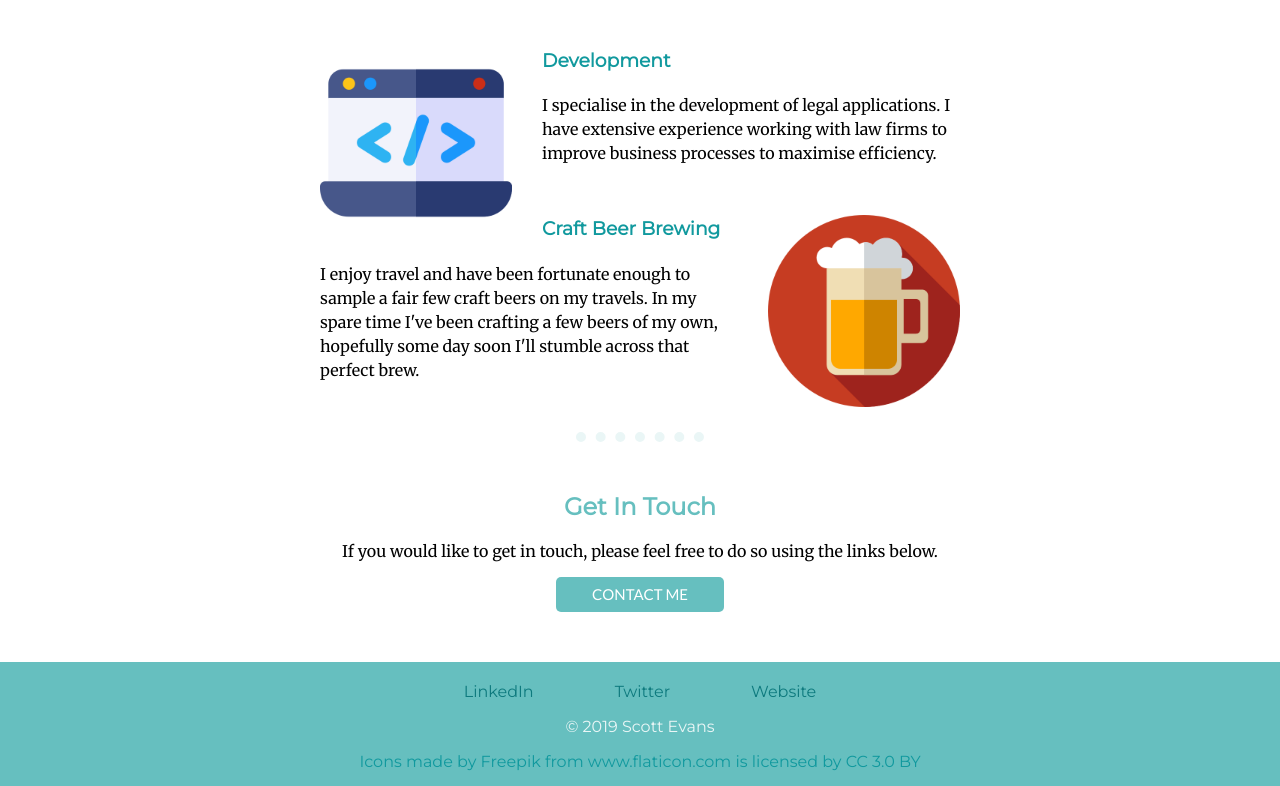
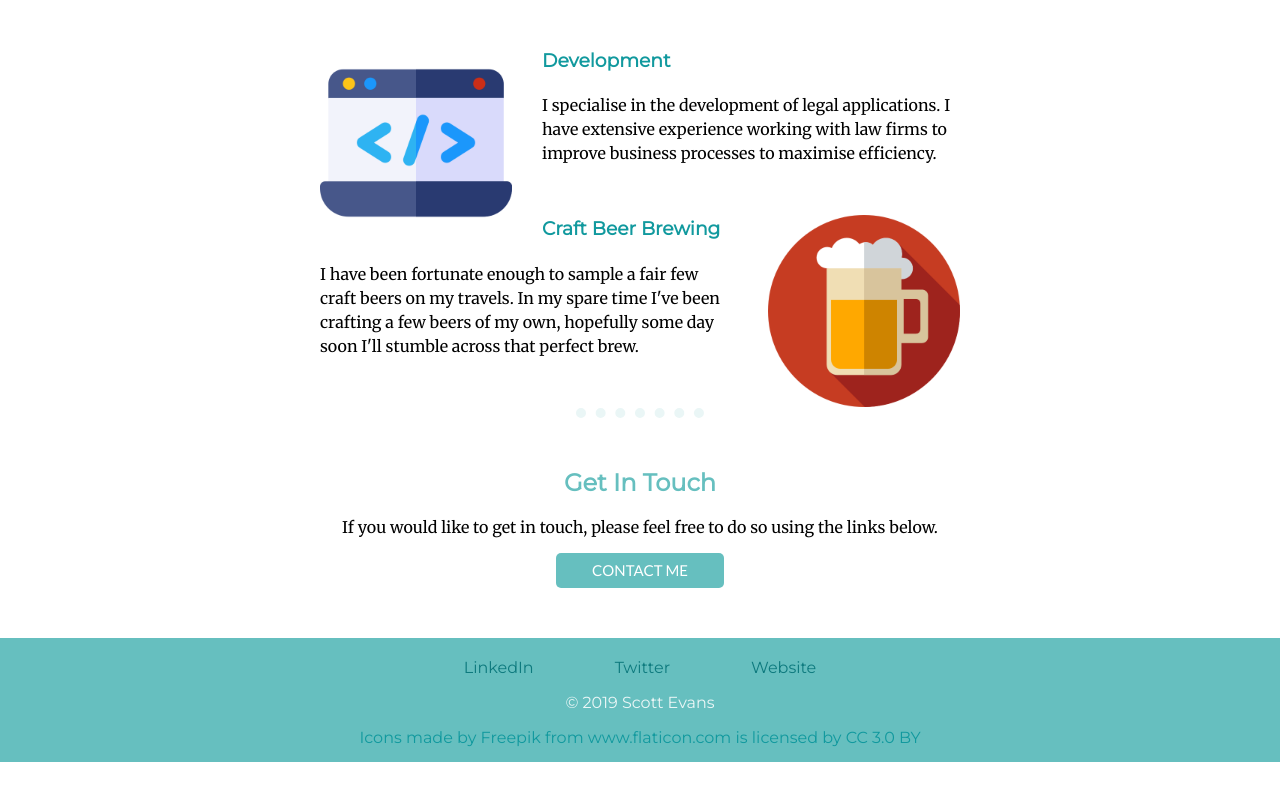
Before and after one commit to HereForTheNight/MySite, a plain HTML site: page CSS - MySite/Index.html in a window 1280 px wide. Shown: the part 1232-2018 px from the top of the page. After the commit the page ends 1994 px from the top, so only its background shows below. Drawn offline with Linux system fonts and the light colour scheme.

Commit message:
Update Index.html

```diff
--- a/CSS - MySite/Index.html
+++ b/CSS - MySite/Index.html
@@ -37,7 +37,7 @@
       <div class="skill-row">
         <img class="skills-img-right" src="Images/beer.png" alt="craftbeer">
         <h3>Craft Beer Brewing</h3>
-        <p>I enjoy travel and have been fortunate enough to sample a fair few craft beers on my travels. In my spare time I've been crafting a few beers of my own, hopefully some day soon I'll stumble across that perfect brew.</p>
+        <p>I have been fortunate enough to sample a fair few craft beers on my travels. In my spare time I've been crafting a few beers of my own, hopefully some day soon I'll stumble across that perfect brew.</p>
       </div>
     </div>
     <hr>
```
